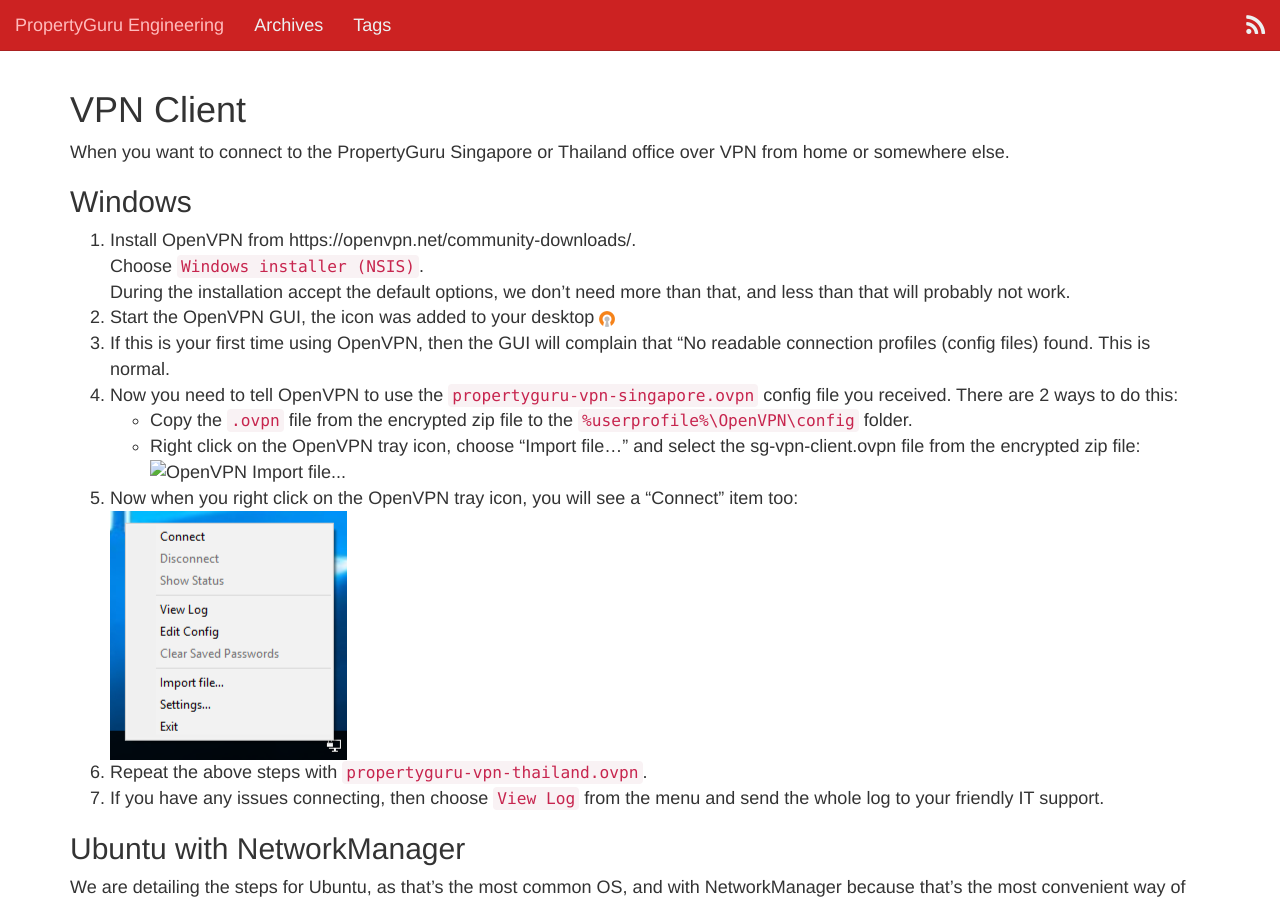
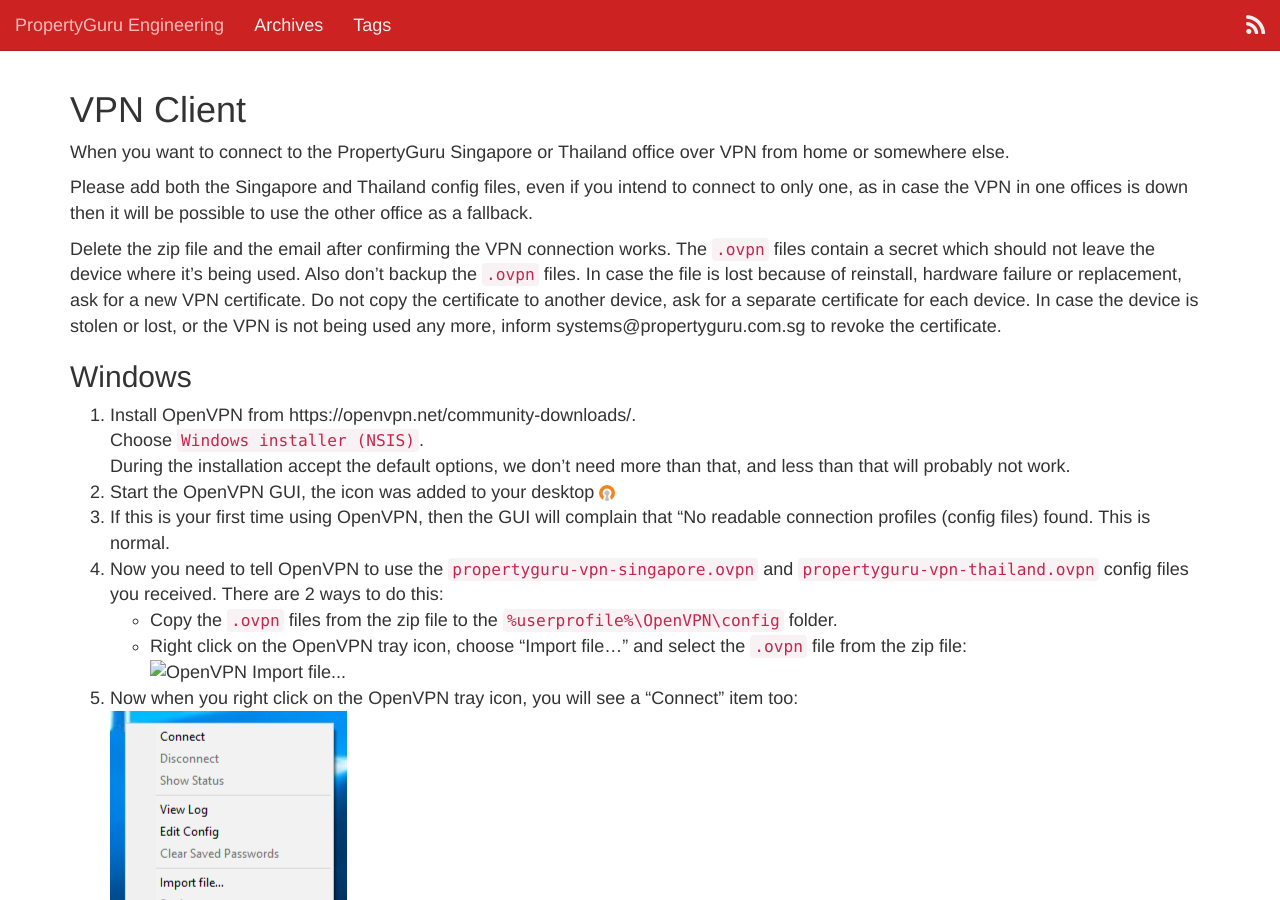
Before and after one commit to propertyguru/propertyguru.github.io, a Jekyll site: the page built from PropertyGuru_VPN.md, in a window 1280 px wide and 900 px high. Built offline with Jekyll 4.4.1, drawn with Linux system fonts in a browser that asks for light colours; nearby versions of some CDN libraries; our own code applies the rules of GitHub Pages for plain Markdown files; some of the changed text lies outside the part shown.

Commit message:
Update PropertyGuru_VPN.md

```diff
--- a/PropertyGuru_VPN.md
+++ b/PropertyGuru_VPN.md
@@ -1,28 +1,28 @@
 # VPN Client
 
 When you want to connect to the PropertyGuru Singapore or Thailand office over VPN from home or somewhere else.
+
+Please add both the Singapore and Thailand config files, even if you intend to connect to only one, as in case the VPN in one offices is down then it will be possible to use the other office as a fallback.
+
+Delete the zip file and the email after confirming the VPN connection works. The `.ovpn` files contain a secret which should not leave the device where it's being used. Also don't backup the `.ovpn` files. In case the file is lost because of reinstall, hardware failure or replacement, ask for a new VPN certificate. Do not copy the certificate to another device, ask for a separate certificate for each device. In case the device is stolen or lost, or the VPN is not being used any more, inform systems@propertyguru.com.sg to revoke the certificate.
 
 ## Windows
 1. Install OpenVPN from https://openvpn.net/community-downloads/.
 Choose `Windows installer (NSIS)`.
 During the installation accept the default options, we don't need more than that, and less than that will probably not work.
 2. Start the OpenVPN GUI, the icon was added to your desktop ![OpenVPN icon](icon-3.png)
-3. If this is your first time using OpenVPN, then the GUI will complain that "No readable connection profiles (config files) found. This is
-normal.
-4. Now you need to tell OpenVPN to use the `propertyguru-vpn-singapore.ovpn` config file you received. There are 2 ways to do this:
-   * Copy the `.ovpn` file from the encrypted zip file to the `%userprofile%\OpenVPN\config` folder.
-   * Right click on the OpenVPN tray icon, choose "Import file..." and select the sg-vpn-client.ovpn file from the encrypted zip
+3. If this is your first time using OpenVPN, then the GUI will complain that "No readable connection profiles (config files) found. This is normal.
+4. Now you need to tell OpenVPN to use the `propertyguru-vpn-singapore.ovpn` and `propertyguru-vpn-thailand.ovpn` config files you received. There are 2 ways to do this:
+   * Copy the `.ovpn` files from the zip file to the `%userprofile%\OpenVPN\config` folder.
+   * Right click on the OpenVPN tray icon, choose "Import file..." and select the `.ovpn` file from the zip
 file:
 ![OpenVPN Import file...](OpenVPN%20Import%20file....png)
 5. Now when you right click on the OpenVPN tray icon, you will see a "Connect" item too:
 ![OpenVPN Connect](OpenVPN%20Connect.png)
-6. Repeat the above steps with `propertyguru-vpn-thailand.ovpn`.
-7. If you have any issues connecting, then choose `View Log` from the menu and send the whole log to your friendly IT support.
+6. If you have any issues connecting, then choose `View Log` from the menu and send the whole log to your friendly IT support.
 
 ## Ubuntu with NetworkManager
-We are detailing the steps for Ubuntu, as that's the most common OS, and with NetworkManager because that's the most convenient way of
-doing it. It's also possible to set up the connection without NetworkManager, but then you will have to stop/start the vpn from the command line
-and you will have no GUI indication if the VPN is running or not.
+We are detailing the steps for Ubuntu, as that's the most common OS, and with NetworkManager because that's the most convenient way of doing it. It's also possible to set up the connection without NetworkManager, but then you will have to stop/start the vpn from the command line and you will have no GUI indication if the VPN is running or not.
 
 This needs at least Ubuntu 18.04 LTS Bionic. The NetworkManager version in Ubuntu 16.04 LTS Xenial is too old and doesn't support the features we need.
 
```
Also changed, not shown: other parts of PropertyGuru_VPN.md (+2 -2 lines).
